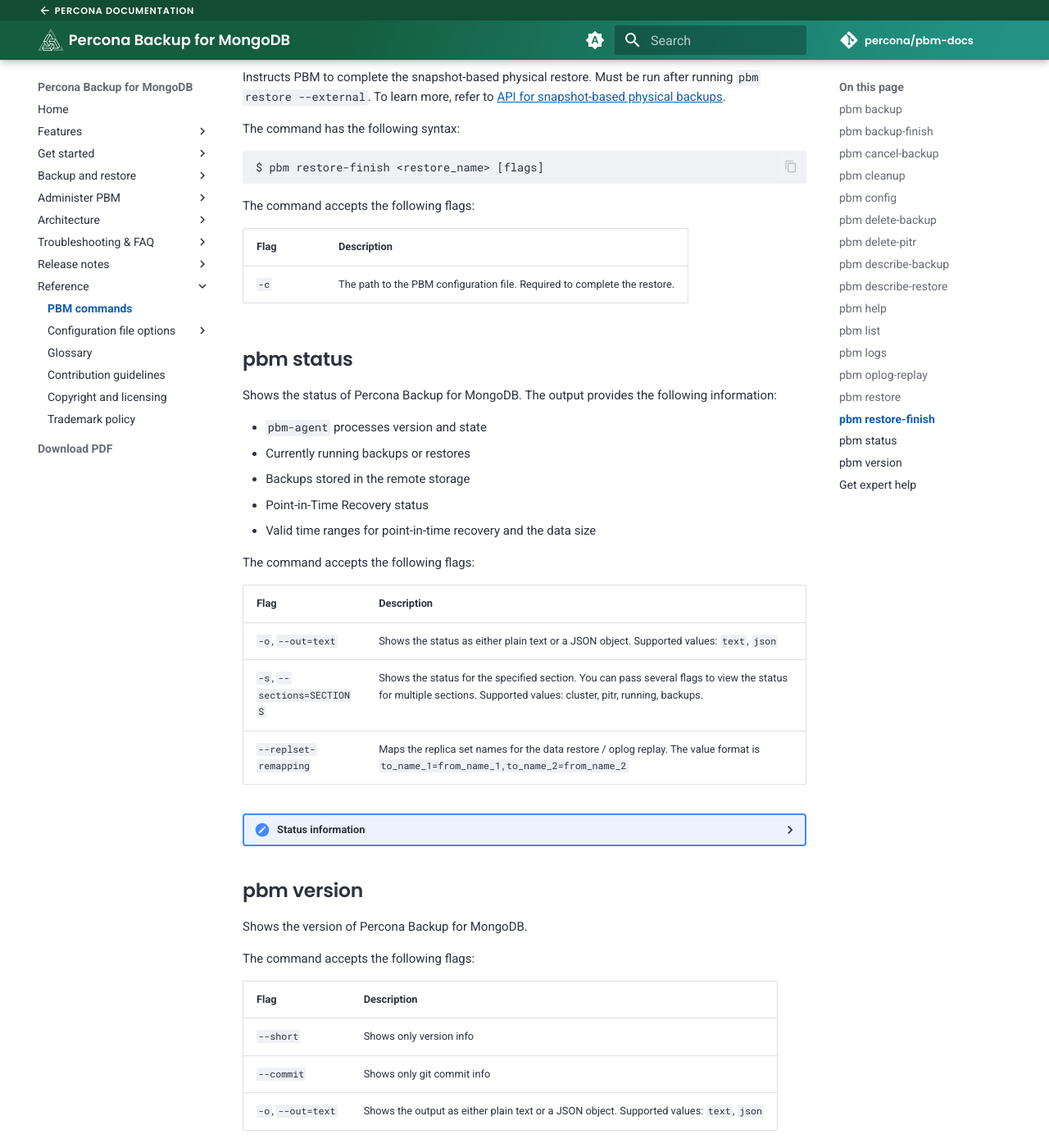
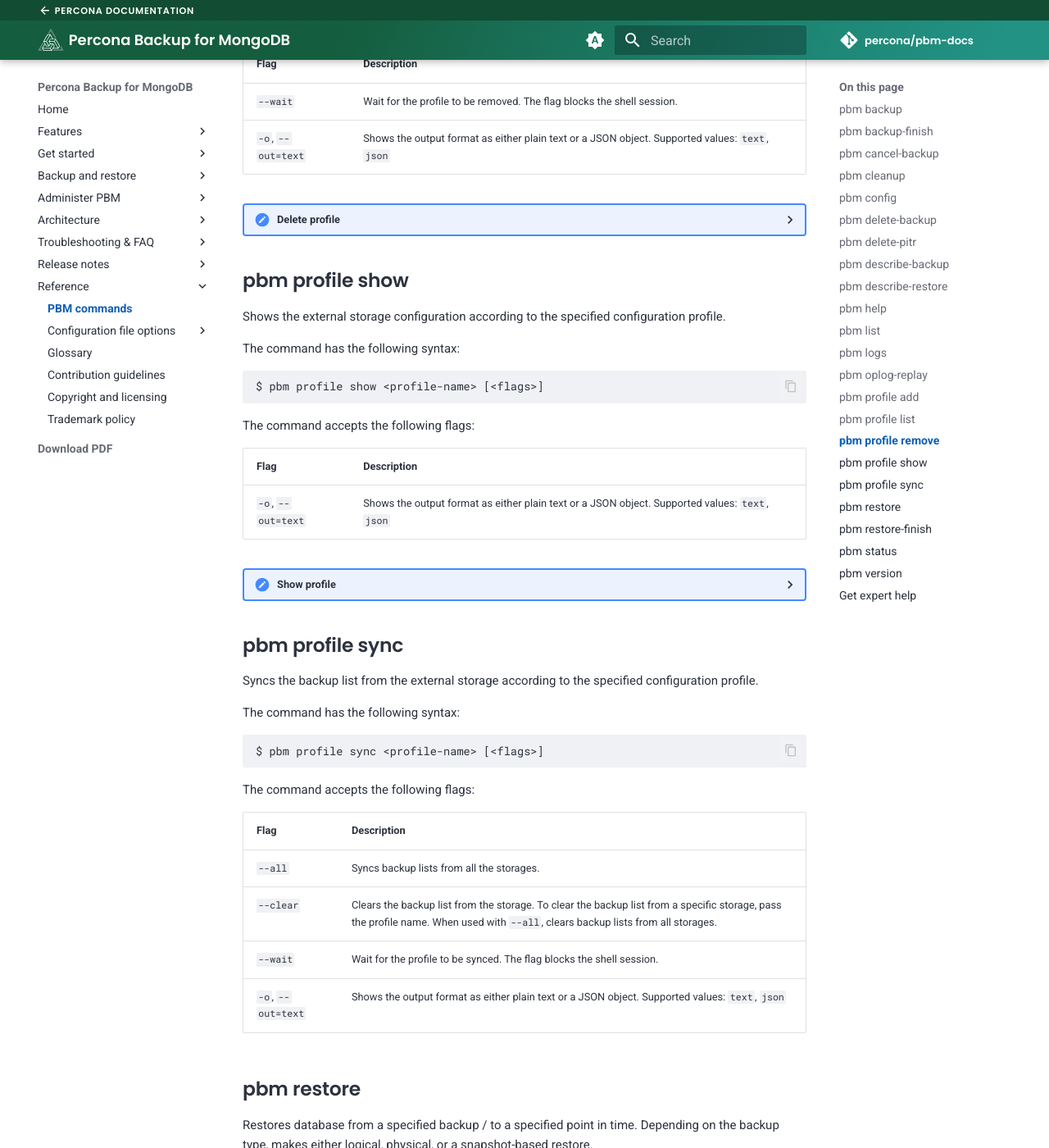
Before and after one commit to percona/pbm-docs, an MkDocs documentation site: the page built from docs/reference/pbm-commands.md, in a window 1280 px wide and 1400 px high, scrolled down 10614 px. Shown: the whole window at 82% size. Built offline with MkDocs 1.6.1 and Material for MkDocs 9.7.7, drawn with Linux system fonts in a browser that asks for light colours; nearby versions of some CDN libraries; comment, search, counter and statistics services are not loaded; some of the changed text lies outside the part shown.

Commit message:
PBM-1228 Documented multiple storages for backups
	modified:   docs/features/comparison.md
	new file:   docs/features/multi-storage.md
	modified:   docs/reference/pbm-commands.md
	modified:   mkdocs-base.yml

````diff
--- a/docs/reference/pbm-commands.md
+++ b/docs/reference/pbm-commands.md
@@ -371,12 +371,23 @@
     ```json
     {
       "snapshots": [
-        {
-          "name": "<backup_name>",
-          "status": "done",
-          "completeTS": Timestamp,
-          "pbmVersion": "1.6.0"
-        }
+          {
+            "name": "<backup-name>",
+            "status": "done",
+            "restoreTo": Timestamp,
+            "pbmVersion": "<version>",
+            "type": "logical",
+            "src": ""
+          },
+          {
+            "name": "<backup-name>",
+            "status": "done",
+            "restoreTo": Timestamp,
+            "pbmVersion": "<version>",
+            "type": "logical",
+            "src": "",
+            "storage": "<storage-name>"
+          }
       ],
       "pitr": {
         "on": false,
@@ -529,6 +540,144 @@
 | `end=timestamp`         | The end time for the oplog replay.   |
 | `--replset-remapping`   | Maps the replica set names for the oplog replay. The value format is `to_name_1=from_name_1,to_name_2=from_name_2`. |
 
+## pbm profile add
+
+Saves an external storage configuration to PBM. This information is defined via configuration profiles.
+
+To learn more about configuration profiles, see [Multiple storages for backups](../features/multi-storage.md).
+
+The command has the following syntax:
+
+```{.bash data-prompt="$"}
+$ pbm profile add [<flags>] <profile-name> <path/to/profile.yaml>
+```
+
+The command accepts the following flags:
+
+| Flag                    | Description                          |
+| ----------------------- | ------------------------------------ |
+| --sync                  | Add a profile and sync the backup list from this storage|
+|--wait                   | Wait for the profile to be added. The flag blocks the shell session.|
+|-o, --out=text           | Shows the output format as either plain text or a JSON object. Supported values: `text`, `json`|
+
+??? admonition "Add profile"
+
+    ```json
+    {
+      "msg": "OK"
+    }
+    ```
+
+## pbm profile list
+
+Provides information about [configuration profiles](../features/multi-storage.md#configuration-profiles) added to PBM.
+
+The command has the following syntax:
+
+```{.bash data-prompt="$"}
+$ pbm profile list [<flags>]
+```
+
+The command accepts the following flags:
+
+| Flag                    | Description                          |
+| ----------------------- | ------------------------------------ |
+| `-o`, `--out=text`      | Shows the output format as either plain text or a JSON object. Supported values: `text`, `json` |
+
+??? admonition "List profiles"
+
+    ```json
+    {
+      "profiles": [
+        {
+          "name": "test1",
+          "profile": true,
+          "storage": {
+            "type": "filesystem",
+            "filesystem": {
+              "path": "/tmp/local_backups"
+            }
+          }
+        }
+      ]
+    }
+    ```
+
+## pbm profile remove
+
+Removes the specified configuration profile from PBM.
+
+The command has the following syntax:
+
+```{.bash data-prompt="$"}
+$ pbm profile remove <profile-name> [<flags>]
+```
+
+The command accepts the following flags:
+
+| Flag                    | Description                          |
+| ----------------------- | ------------------------------------ |
+| `--wait`                | Wait for the profile to be removed. The flag blocks the shell session.|
+| `-o`, `--out=text`      | Shows the output format as either plain text or a JSON object. Supported values: `text`, `json` |
+
+??? admonition "Delete profile"
+
+    ```json
+    {
+      "msg": "OK"
+    }
+    ```
+
+## pbm profile show
+
+Shows the external storage configuration according to the specified configuration profile.
+
+The command has the following syntax:
+
+```{.bash data-prompt="$"}
+$ pbm profile show <profile-name> [<flags>]
+```
+
+The command accepts the following flags:
+
+| Flag                    | Description                          |
+| ----------------------- | ------------------------------------ |
+| `-o`, `--out=text`      | Shows the output format as either plain text or a JSON object. Supported values: `text`, `json` |
+
+??? admonition "Show profile"
+
+    ```json
+    {
+      "name": "test1",
+      "profile": true,
+      "storage": {
+        "type": "filesystem",
+        "filesystem": {
+          "path": "/tmp/local_backups"
+        }
+      }
+    }
+    ```
+
+## pbm profile sync
+
+Syncs the backup list from the external storage according to the specified configuration profile.
+
+The command has the following syntax:
+
+```{.bash data-prompt="$"}
+$ pbm profile sync <profile-name> [<flags>]
+```
+
+The command accepts the following flags:
+
+| Flag                    | Description                          |
+| ----------------------- | ------------------------------------ |
+| `--all`                 | Syncs backup lists from all the storages.|
+| `--clear`               | Clears the backup list from the storage. To clear the backup list from a specific storage, pass the profile name. When used with `--all`, clears backup lists from all storages. |
+| `--wait`                | Wait for the profile to be synced. The flag blocks the shell session.|
+| `-o`, `--out=text`      | Shows the output format as either plain text or a JSON object. Supported values: `text`, `json` |
+
 
 ## pbm restore
 
@@ -621,8 +770,12 @@
             "name": "<backup_name>",
             "size": 3143396168,
             "status": "done",
-            "completeTS": Timestamp,
-            "pbmVersion": "1.6.0"
+            "restoreTo": Timestamp,
+            "pbmVersion": "2.5.0",
+            "type": "logical",
+            "src": "",
+            "storage": "<storage-name>"
+      },
           },
         ],
         "pitrChunks": {
--- a/mkdocs-base.yml
+++ b/mkdocs-base.yml
@@ -151,6 +151,7 @@
     - features/incremental-backup.md
     - features/point-in-time-recovery.md
     - features/snapshots.md
+    - features/multi-storage.md
     - Comparison with MongoDB: 'features/comparison.md'
   - Get started:
       - Quickstart guide: installation.md
````
Also changed, not shown: docs/features/comparison.md (+1 -0 lines), docs/features/multi-storage.md (added, +124 -0 lines).
